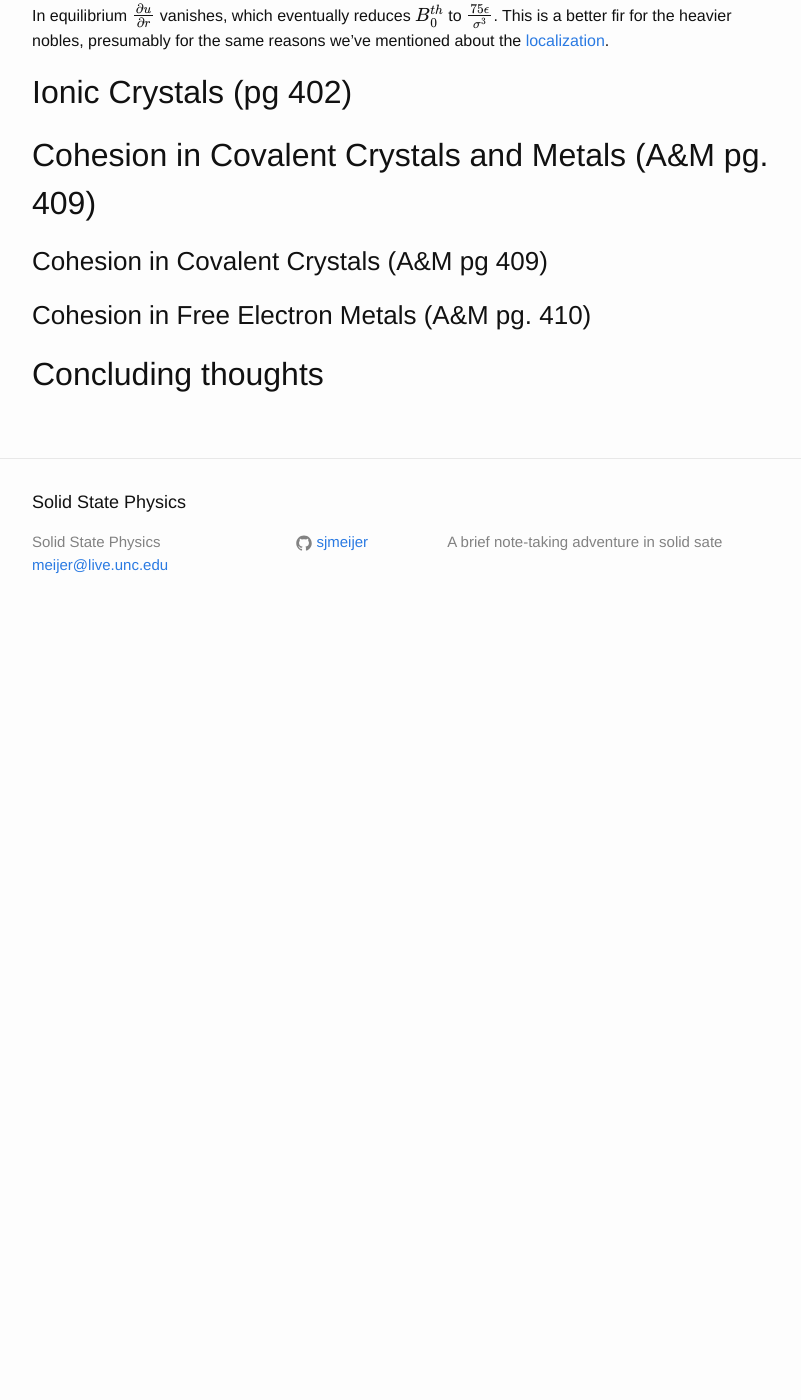
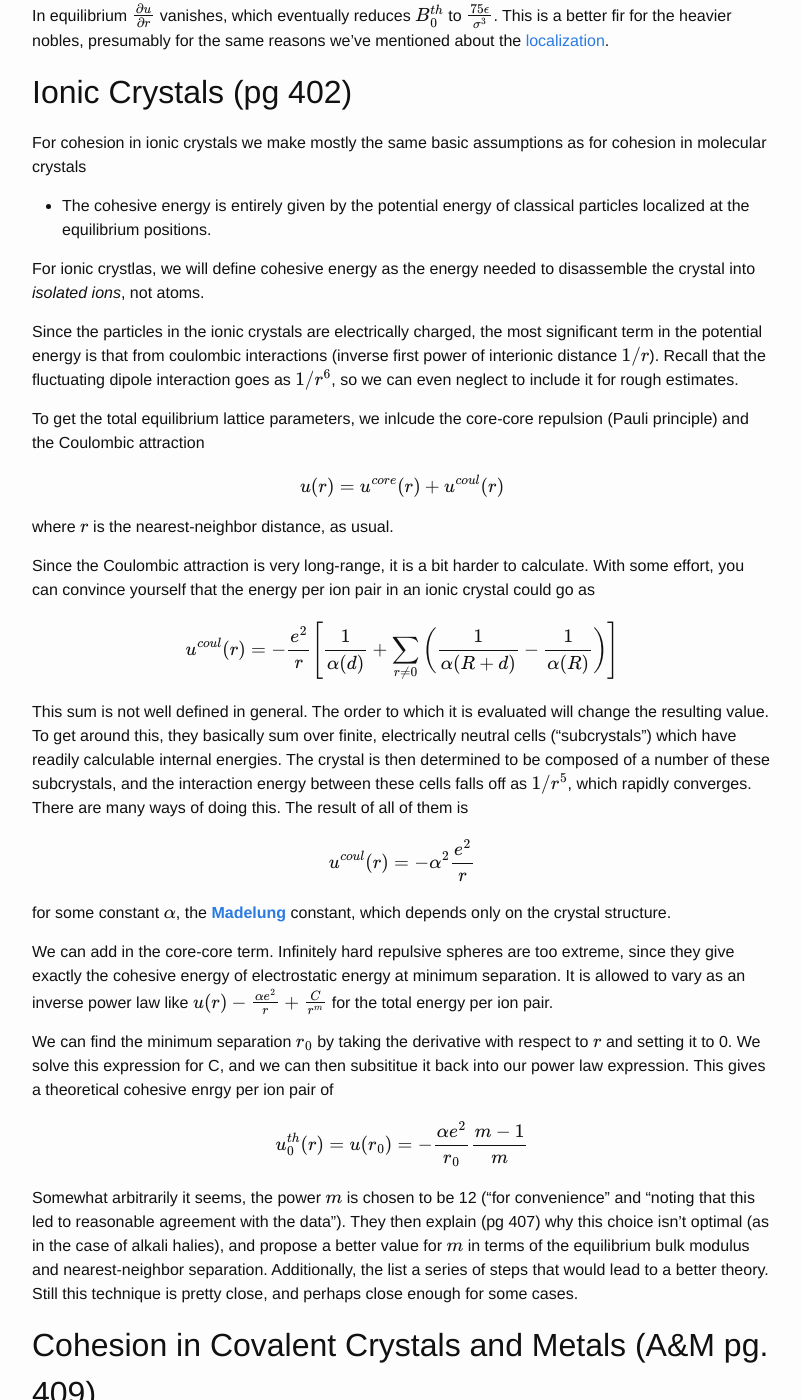
Before and after one commit to sjmeijer/solid-state, a Jekyll site: the page built from _posts/2015-08-28-Why-is-it-solid.markdown, in a window 1280 px wide and 1400 px high, scrolled down 4736 px. Shown: the whole window, without its empty margins (238-1039 px from the left). Built offline with Jekyll 4.4.1, drawn with Linux system fonts in a browser that asks for light colours; formulas are drawn with MathJax 3; before the commit the page ends 5372 px from its top, so only the background shows below that; some of the changed text lies outside the part shown.

Commit message:
minor changes

```diff
--- a/_posts/2015-08-28-Why-is-it-solid.markdown
+++ b/_posts/2015-08-28-Why-is-it-solid.markdown
@@ -141,12 +141,68 @@ The equilibrium separation distance $$r_0$$ is the distance at which the energy
 
 ## Ionic Crystals (pg 402)
 
+For cohesion in ionic crystals we make mostly the same basic assumptions as for cohesion in molecular crystals
+
+* The cohesive energy is entirely given by the potential energy of classical particles localized at the equilibrium positions.
+
+For ionic crystlas, we will define cohesive energy as the energy needed to disassemble the crystal into *isolated ions*, not atoms.
+
+Since the particles in the ionic crystals are electrically charged, the most significant term in the potential energy is that from coulombic interactions (inverse first power of interionic distance $$1/r$$). Recall that the fluctuating dipole interaction goes as $$1/r^6$$, so we can even neglect to include it for rough estimates.
+
+To get the total equilibrium lattice parameters, we inlcude the core-core repulsion (Pauli principle) and the Coulombic attraction
+
+\begin{equation}
+	u(r) = u^{core}(r) + u^{coul}(r)
+\end{equation}
+where $$r$$ is the nearest-neighbor distance, as usual.
+
+Since the Coulombic attraction is very long-range, it is a bit harder to calculate. With some effort, you can convince yourself that the energy per ion pair in an ionic crystal could go as
+
+\begin{equation}
+	u^{coul}(r) = -\frac{e^2}{r}\left[ \frac{1}{\alpha(d)} + \sum\limits_{r\neq0} \left(  \frac{1}{\alpha(R + d)} - \frac{1}{\alpha(R)} \right)  \right]
+\end{equation}
+
+This sum is not well defined in general. The order to which it is evaluated will change the resulting value. To get around this, they basically sum over finite, electrically neutral cells ("subcrystals") which have readily calculable internal energies. The crystal is then determined to be composed of a number of these subcrystals, and the interaction energy between these cells falls off as $$1/r^5$$, which rapidly converges. There are many ways of doing this. The result of all of them is
+
+\begin{equation}
+	u^{coul}(r) = -\alpha^2\frac{e^2}{r}
+\end{equation}
+
+for some constant $$\alpha$$, the [**Madelung**](https://en.wikipedia.org/wiki/Madelung_constant) constant, which depends only on the crystal structure.
+
+
+We can add in the core-core term. Infinitely hard repulsive spheres are too extreme, since they give exactly the cohesive energy of electrostatic energy at minimum separation. It is allowed to vary as an inverse power law like $$ u(r) -\frac{\alpha e^2}{r} + \frac{C}{r^m}$$ for the total energy per ion pair.
+
+We can find the minimum separation $$r_0$$ by taking the derivative with respect to $$r$$ and setting it to 0. We solve this expression for C, and we can then subsititue it back into our power law expression. This gives a theoretical cohesive enrgy per ion pair of
+
+\begin{equation}
+	u^{th}_0(r) = u(r_0) = -\frac{\alpha e^2}{r_0}\frac{m-1}{m}
+\end{equation}
+
+Somewhat arbitrarily it seems, the power $$m$$ is chosen to be 12 ("for convenience" and "noting that this led to reasonable agreement with the data"). They then explain (pg 407) why this choice isn't optimal (as in the case of alkali halies), and propose a better value for $$m$$ in terms of the equilibrium bulk modulus and nearest-neighbor separation. Additionally, the list a series of steps that would lead to a better theory. Still this technique is pretty close, and perhaps close enough for some cases.
 
 
 ## Cohesion in Covalent Crystals and Metals (A&M pg. 409)
 
+We are able to be reasonably accurate in molecular and ionic crystals primarily because these crystalline configurations don't significantly distort the valence electron configuraiton from the case of isolated units. Covalent crystals and metals lack this convenience, and you cannot simply calculate the classical potential energy of a set of weakly or negligibly deformed atoms or ions in some structural arrangement. Instead, you must compute the energy leels of the valence electroncs in the presence of a periodic potential from the ion cores.
+
+You must compute the band structure. There is not model of cohesive energy for metals and covalent crystals that resembles the simplicity of ionic and molecular crystals at all. We'll simply make some minor remarks here on the subject.
+
+
+
 ### Cohesion in Covalent Crystals (A&M pg 409)
+
+Consider the covalent crystal diamond.
+
+The overlap of the outermost shells generally leads to a lowering of the total electronic energy. The electrons form levels not localized to any particular ion core.
 
 ### Cohesion in Free Electron Metals (A&M pg. 410)
 
+At the other extreme is a "free electron gas" in a metal.
+
+
 ## Concluding thoughts
+
+Cohesive energy is a statement of the stability of a solid (if it takes more energy to break it apart, it is more stable). For equilibrium thermodynamics, this tells you a fair amount about the material.
+
+It is reasonable to try to calculate the cohesive energy of some kinds of materials (ionic and molecular crystals), however, as the electron configuration becomes more interconnected between units of the material (as in covalent crystals and metals), the calculation becomes more challenging.
```
